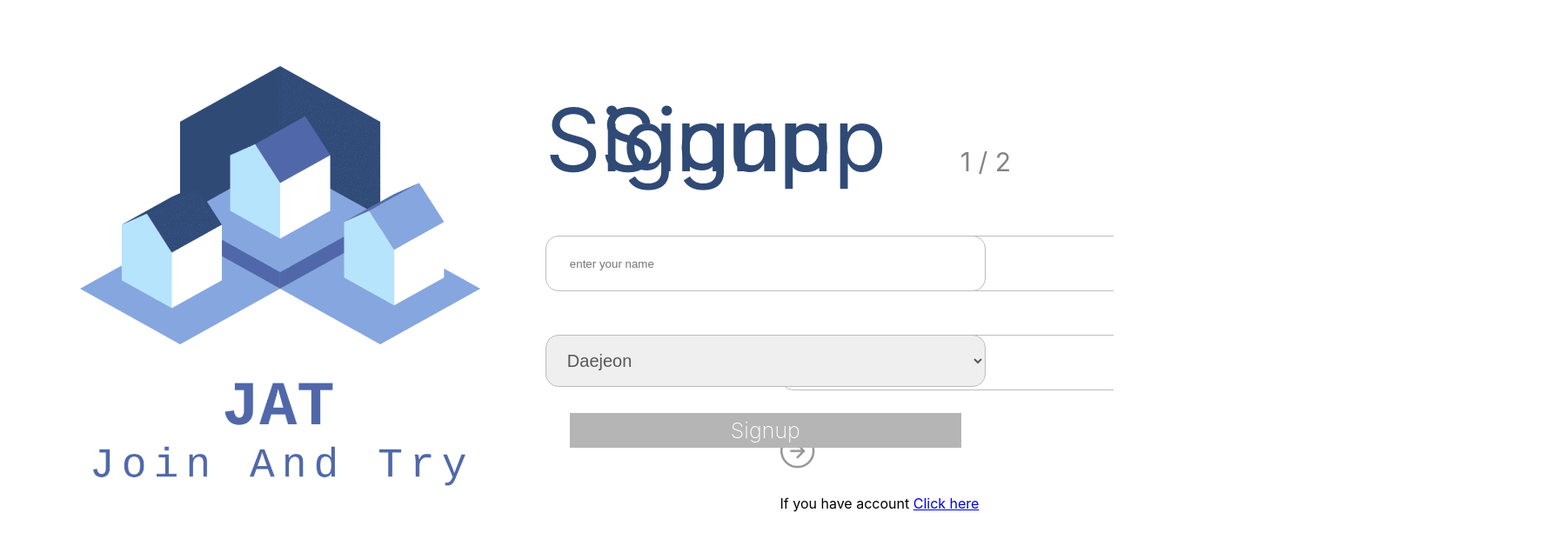
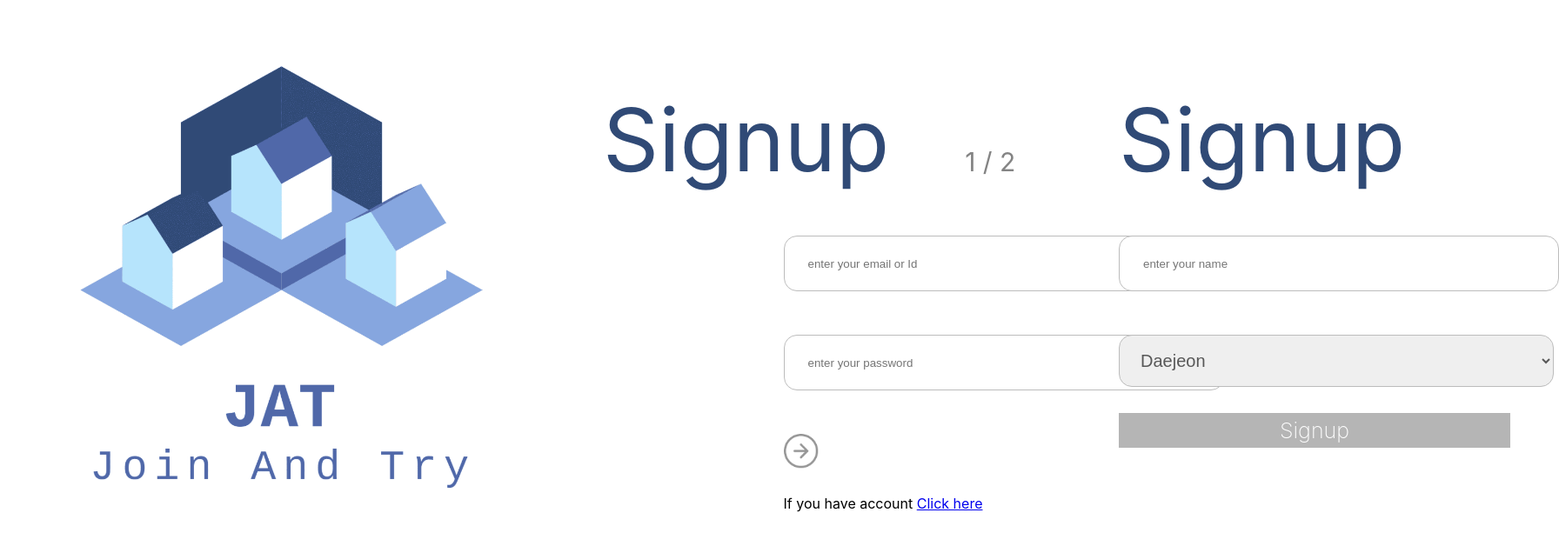
Before and after one commit to HACKERTON-JATS/front_end_jats, a React (Create React App) app: page /Signup in a window 1280 px wide. Shown: the top 628 px of the page at 87% size, 1792 px wide, since content can reach past the window. Built offline with nearby package versions, Linux system fonts and the light colour scheme.

Commit message:
[ADD] ADD LOGINPAGE UI

```diff
--- a/package.json
+++ b/package.json
@@ -6,7 +6,6 @@
     "@testing-library/jest-dom": "^5.11.4",
     "@testing-library/react": "^11.1.0",
     "@testing-library/user-event": "^12.1.10",
-    "babel-loader": "^8.2.2",
     "react": "^17.0.1",
     "react-dom": "^17.0.1",
     "react-router-dom": "^5.2.0",
--- a/src/components/SignUp/SignUpDetail.js
+++ b/src/components/SignUp/SignUpDetail.js
@@ -14,7 +14,6 @@ const SignupDetail = ({ zin, deo }) => {
 
 
     return (
-        <S.DeWrapper zin={zin} deo={deo}>
         <S.DetailWrp sopc={sopc}>
             <S.Signin>Signup</S.Signin>
             <S.DetailInp>
@@ -33,7 +32,6 @@ const SignupDetail = ({ zin, deo }) => {
                 {/* <S.Signup>If you have account <S.ToSignup>Click here</S.ToSignup></S.Signup> */}
             </S.DetailInp>
         </S.DetailWrp>
-        </S.DeWrapper >
     )
 }
 
--- a/src/components/styles.js
+++ b/src/components/styles.js
@@ -1,9 +1,9 @@
 import styled from "styled-components";
 
 export const Global = styled.section`
-    width: 100%;
-    display: flex;
-    overflow: hidden;
+    width: 140%;
+    display: grid;
+    grid: '. .';
 `
 
 export const Wrapper = styled.div`
@@ -134,15 +134,12 @@ export const Name = styled.input`
 
 
 export const DetailInp = styled.div`
-    width: 100%;
     display: flex;
     flex-direction: column;
-    align-items: center;
-    /* margin-top: 50px; */
 `
 
 export const Region = styled.select`
-    width: 100%;
+    width: 500px;
     height: 60px;
     border-radius: 15px;
     border: 1px solid #BCBCBC;
@@ -168,9 +165,5 @@ export const SignBtn = styled.button`
 `
 
 export const DeWrapper = styled.section`
-    position: absolute;
-    right: 11.5%;
-    transition: 1s linear;
-    opacity: ${({ deo }) => deo};
-    z-index: ${({ zin }) => zin};
+
 `
```
Also changed, not shown: 1 other file (tests, documents, lock files or other folders). Lines whose indentation alone changed are shown as unchanged.
